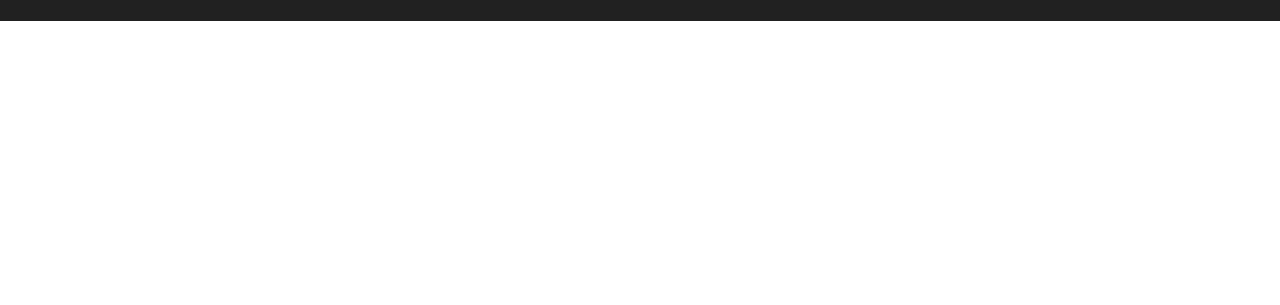
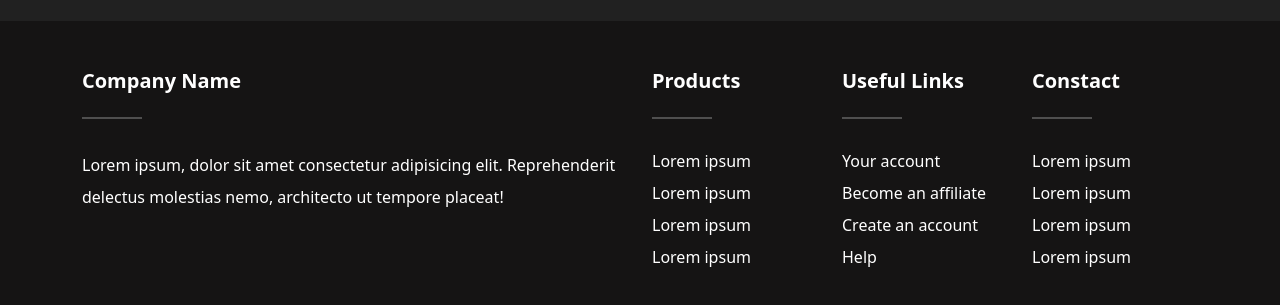
Before and after one commit to AdrianaMagdalena/patrix-portfolio-website, a website: page index.html in a window 1280 px wide. Shown: the part 7528-7833 px from the top of the page. Before the commit the page ends 7549 px from the top, so only its background shows below. Drawn offline with Linux system fonts and the light colour scheme.

Commit message:
Create footer section - company links part

```diff
--- a/index.html
+++ b/index.html
@@ -1067,6 +1067,63 @@
           </div>
         </div>
       </div>
+
+      <!-- comapny info footer info  -->
+      <div class="container mt-5">
+        <div class="row text-white justify-content-center mt-3 pb-3">
+          <div class="col-12 col-sm-6">
+            <h5 class="text-capitalize fw-bold">Company name</h5>
+            <hr
+              class="bg-white d-inline-block mb-4"
+              style="width: 60px; height: 2px"
+            />
+            <p class="lh-lg">
+              Lorem ipsum, dolor sit amet consectetur adipisicing elit.
+              Reprehenderit delectus molestias nemo, architecto ut tempore
+              placeat!
+            </p>
+          </div>
+          <div class="col-12 col-sm-6 col-lg-2 mb-4">
+            <h5 class="text-capitalize fw-bold">Products</h5>
+            <hr
+              class="bg-white d-inline-block mb-4"
+              style="width: 60px; height: 2px"
+            />
+            <ul class="list-inline company-list">
+              <li><a href="">Lorem ipsum</a></li>
+              <li><a href="">Lorem ipsum</a></li>
+              <li><a href="">Lorem ipsum</a></li>
+              <li><a href="">Lorem ipsum</a></li>
+            </ul>
+          </div>
+          <div class="col-12 col-sm-6 col-lg-2 mb-4">
+            <h5 class="text-capitalize fw-bold">Useful links</h5>
+            <hr
+              class="bg-white d-inline-block mb-4"
+              style="width: 60px; height: 2px"
+            />
+            <ul class="list-inline company-list">
+              <li><a href="">Your account</a></li>
+              <li><a href="">Become an affiliate</a></li>
+              <li><a href="">Create an account</a></li>
+              <li><a href="">Help</a></li>
+            </ul>
+          </div>
+          <div class="col-12 col-sm-6 col-lg-2 mb-4">
+            <h5 class="text-capitalize fw-bold">Constact</h5>
+            <hr
+              class="bg-white d-inline-block mb-4"
+              style="width: 60px; height: 2px"
+            />
+            <ul class="list-inline company-list">
+              <li><a href="">Lorem ipsum</a></li>
+              <li><a href="">Lorem ipsum</a></li>
+              <li><a href="">Lorem ipsum</a></li>
+              <li><a href="">Lorem ipsum</a></li>
+            </ul>
+          </div>
+        </div>
+      </div>
     </footer>
 
     <!-- SCRIPTS  -->
--- a/scss/sections/_footer.scss
+++ b/scss/sections/_footer.scss
@@ -62,3 +62,24 @@
     }
   }
 }
+
+// style the company links
+.company-list {
+  display: block;
+  list-style-type: none;
+  position: relative;
+
+  li {
+    margin-bottom: 0.5rem;
+    text-decoration: none;
+
+    a {
+      color: $white;
+      text-decoration: none;
+
+      &:hover {
+        color: $primary;
+      }
+    }
+  }
+}
```
Also changed, not shown: assets/css/style.css, 1 other file.
